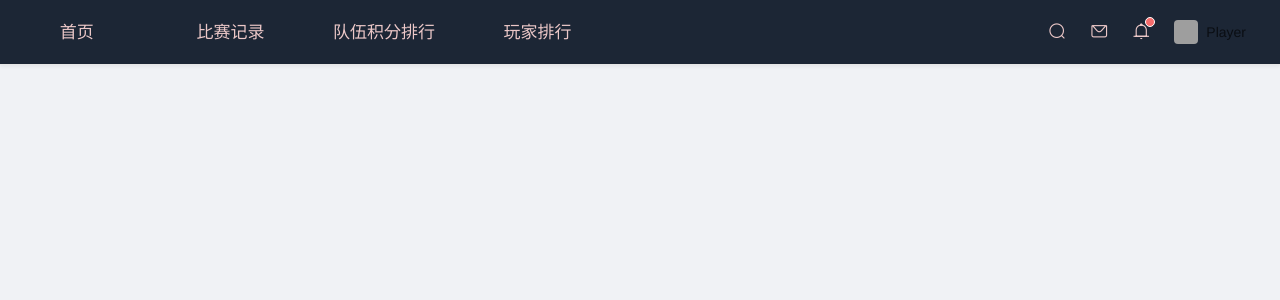
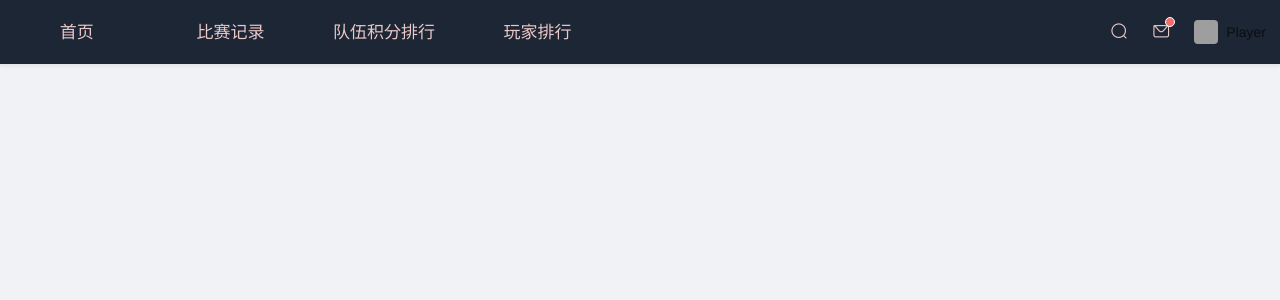
Before and after one commit to hopnetworks/WebForShow-Dota2-Legue, a Vue app: page /#/ in a window 1280 px wide. Shown: the top 300 px of the page. Built offline with nearby package versions, Linux system fonts and the light colour scheme; grey boxes are pictures that could not be loaded.

Commit message:
[add]修复BUG

```diff
--- a/src/layouts/HeaderAsideLayout/components/NavBar.vue
+++ b/src/layouts/HeaderAsideLayout/components/NavBar.vue
@@ -26,10 +26,10 @@
       <div class="user-profile-content">
         <div class="menu-icons">
           <span class="menu-icon"><i class="el-icon-search icon"></i></span>
-          <span class="menu-icon"><i class="el-icon-message icon"></i></span>
+          <!--<span class="menu-icon"><i class="el-icon-message icon"></i></span>-->
           <span class="menu-icon">
             <el-badge is-dot class="item">
-              <i class="el-icon-bell icon"></i>
+              <i class="el-icon-message icon"></i>
             </el-badge>
           </span>
         </div>
@@ -78,7 +78,7 @@ export default {
       // border-bottom: 3px solid #fff;
       }
  .header {
-    position :fixed;
+    position :absolute;
     width :80%;
     height :56px;
     color: #463939;
@@ -105,7 +105,7 @@ export default {
   box-shadow: 0 1px 4px rgba(0,21,41,.08);
   .user-profile-container {
     position: absolute;
-    right: 20px;
+    right: 0px;
     cursor: pointer;
     .user-profile-content {
       display: flex;
```
Also changed, not shown: 7 other files (tests, documents, lock files or other folders).
